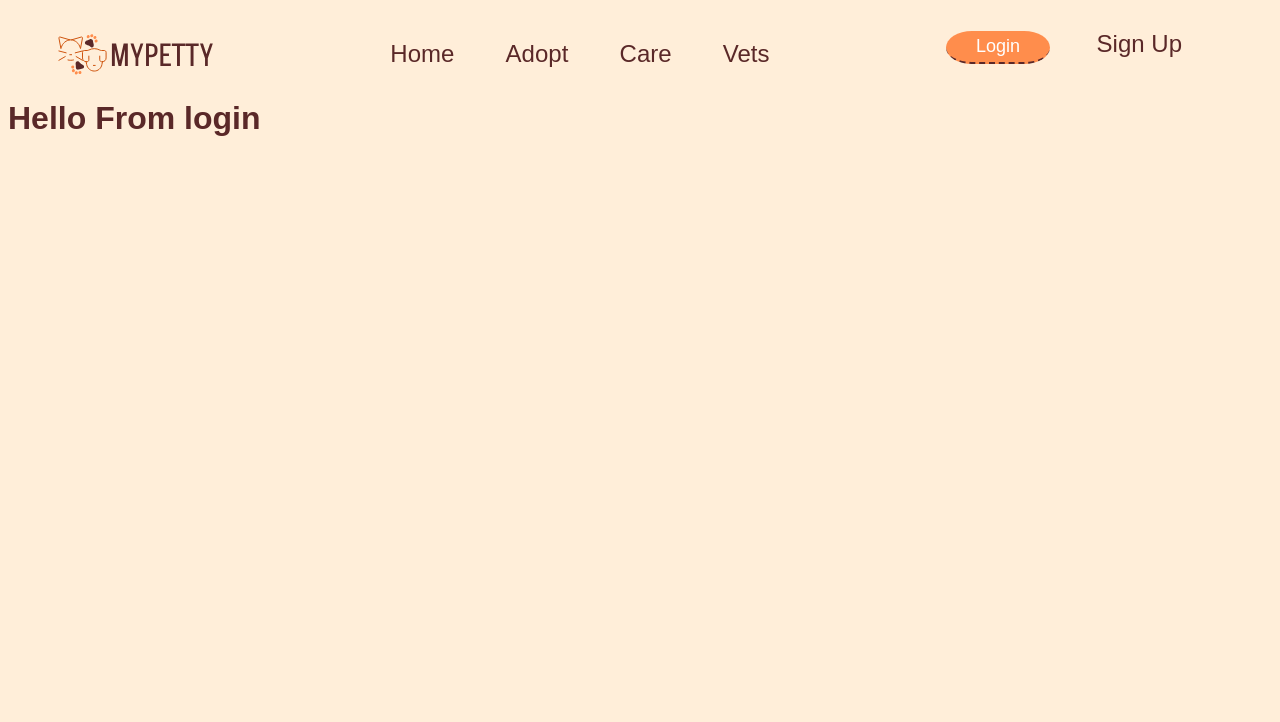
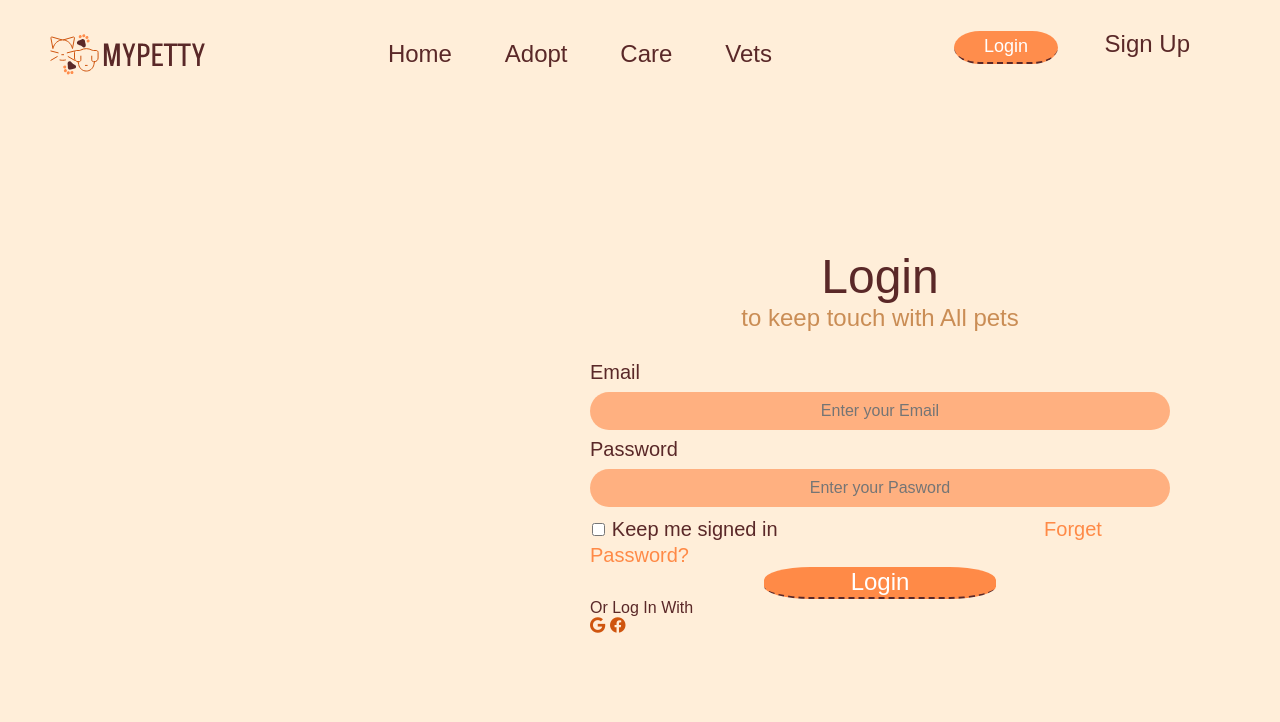
Before and after one commit to Nourhan-Wael/Pet_Care_Website, a plain HTML site: page Login/login.html in a window 1280 px wide. Drawn offline with nearby package versions, Linux system fonts and the light colour scheme; a web font is replaced by a local one.

Commit message:
loginPage
add form in login page

```diff
--- a/Login/login.html
+++ b/Login/login.html
@@ -15,12 +15,42 @@
 		<!-- Font Family -->
 		<link rel="preconnect" href="https://fonts.googleapis.com">
 		<link rel="preconnect" href="https://fonts.gstatic.com" crossorigin>
+		<link rel="stylesheet" href="https://cdnjs.cloudflare.com/ajax/libs/font-awesome/6.4.2/css/all.min.css">
 		<link href="https://fonts.googleapis.com/css2?family=Akshar:wght@300;400;500&display=swap" rel="stylesheet">
 </head>
 
 <body>
 	<div id="header"></div>
-	<h1>Hello From login</h1>
+	<div class="container">
+		<div class="login">
+			<form>
+				<p id="plogin">Login</p>
+				<p id="p1">to keep touch with All pets</p>
+
+				<label for="email">Email</label><br>
+				<input type="email" id="email" placeholder="Enter your Email"><br>
+
+				<label for="pass">Password</label><br>
+				<input type="password" id="pass" placeholder="Enter your Pasword"><br>
+
+				<input type="checkbox" id="ch">
+				<label for="ch">Keep me signed in </label>
+
+				<a href="#" class="forgetPass">Forget Password?</a><br>
+
+				<button>Login</button><br>
+
+				<span>Or Log In With</span>
+
+				<div class="social-icons">
+					<a href="#" class="icon"><i class="fa-brands fa-google" style="color: #cf550f;"></i></a>
+                    <a href="#" class="icon"><i class="fa-brands fa-facebook" style="color: #cf550f;"></i></a>
+				</div>
+			</form>
+
+		</div>
+	</div>
+
 
 	<script src="login_JS.js"></script>
 </body>
--- a/Login/login_style.css
+++ b/Login/login_style.css
@@ -1,3 +1,81 @@
+@import url('https://fonts.googleapis.com/css2?family=Akshar:wght@300;400;500;600;700&family=Montserrat:ital,wght@0,100;0,200;0,300;0,400;0,500;0,600;0,700;0,900;1,100;1,200;1,300;1,400;1,500;1,600;1,700;1,800;1,900&family=Poppins:ital,wght@0,100;0,200;0,300;0,400;0,500;0,600;0,700;0,800;0,900;1,100;1,200;1,300;1,400;1,500;1,600;1,700;1,800;1,900&display=swap');
+
+*{
+    margin: 0;
+    padding: 0;
+    box-sizing: border-box;
+    font-family:'Akshar', sans-serif;
+}
+
 body{
 	background-color: #FFEED9;
 }
+.container{
+
+    display: flex;
+    align-items:end;
+    justify-content: center;
+    flex-direction: column;
+    height: 100vh;
+}
+#plogin {
+font-size: 48px;
+color: #5A2828;
+text-align: center;
+}
+#p1{
+    font-size: 24px;
+    color: #CA8D55;
+    text-align: center;
+    padding-bottom: 5%;
+}
+.login{
+	padding: 10px;
+    margin-right: 100px ;
+    position: relative;
+    overflow: hidden;
+    width: 600px;
+    max-width: 100%;
+    min-height: 480px;
+
+}
+label{
+
+	font-size: 20px;
+	color: #5A2828;
+}
+.container input{
+    background-color: #FF8D4Ca0 ;
+    border: none;
+    margin: 8px 0;
+    padding: 10px 15px;
+    font-size: 16px;
+    border-radius: 20px;
+    width: 100%;
+    outline: none;
+	color: #5A2828;
+    text-align: center;
+}
+#ch{
+    width: 3%;
+    border-radius: 0%;
+}
+.forgetPass{
+    margin-left: 45%;
+    text-decoration: none;
+    font-size: 20px;
+    color: #ff8a47;
+}
+.login button{
+	width: 40%;
+	font-size: 24px;
+	color: white;
+	background-color: #ff8a47;
+	border: 0px;
+	border-bottom: 2px dashed #5A2828;
+	padding:1px 40px;
+	border-radius: 20% / 40%;
+    margin-left: 30%;
+    cursor:pointer;
+
+}
```
Also changed, not shown: images/login-page/LINE.svg (added), images/login-page/bubble img 1.svg (added), images/login-page/img1.svg (added).
